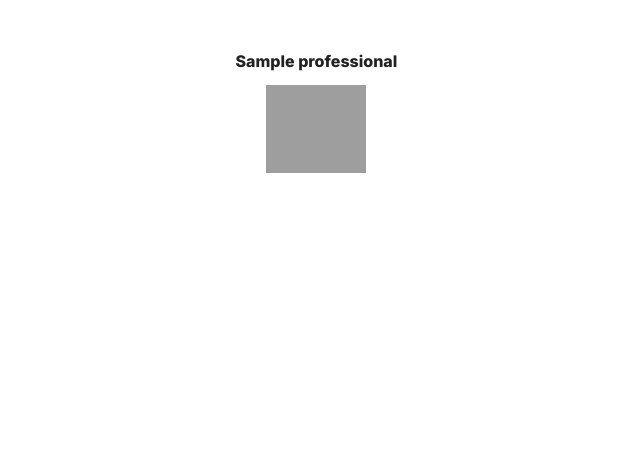
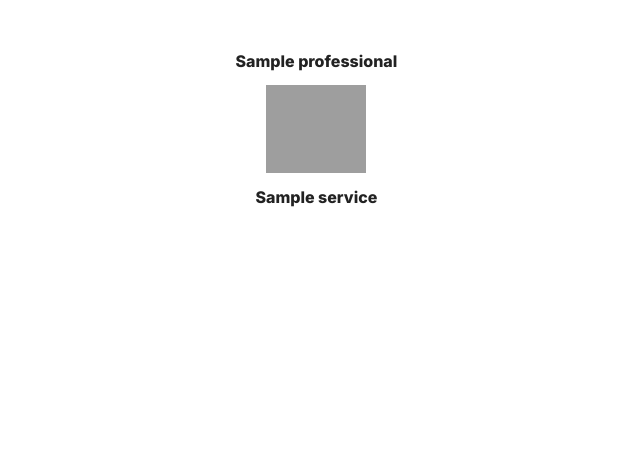
Before and after one commit to ShuwenWuCitrus/Vitality_Physiotherapy_and_Wellness, a Laravel app: template resources/views/welcome.blade.php in a window 1280 px wide. Shown: the part 711-1160 px from the top of the page, without its empty margins (0-640 px from the left). Run offline with Laravel 12, Linux system fonts and the light colour scheme; the template is opened without the code that fills it: most values are stand-ins (such as "Sample title", 1, 10 or a date in 2020); style sheets or scripts are compiled from the project's sources; grey boxes are pictures that could not be loaded.

Commit message:
Dispaly services modify professionalController and welcome.blade

```diff
--- a/app/Http/Controllers/ProfessionalController.php
+++ b/app/Http/Controllers/ProfessionalController.php
@@ -47,4 +47,10 @@ class ProfessionalController extends Controller
 
         return view('professionals.by_service', compact('service', 'professionals'));
     }
+
+    public function getAllProfessionals(): JsonResponse
+    {
+        $professionals = Professional::with('services')->get();
+        return response()->json(['professionals' => $professionals]);
+    }
 }
--- a/resources/views/welcome.blade.php
+++ b/resources/views/welcome.blade.php
@@ -45,6 +45,11 @@
                                 class="w-[100px] h-[100px] pb-3" alt="">
                         </div>
                         <div>
+                        <ul>
+                            @foreach ($professional['services'] as $service)
+                                <li>{{ $service['name'] }}</li>
+                            @endforeach
+                        </ul>
                             <p><!-- Here we need to get the service each professional has.--></p>
                         </div>
                     </div>
```
